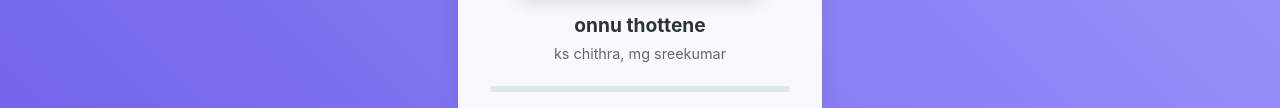
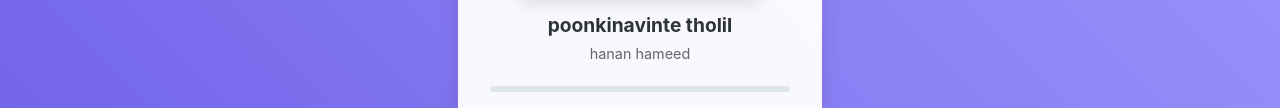
Before and after one commit to mqatd/youtube, a plain HTML site: page index.html in a window 1280 px wide. Shown: the part 403-511 px from the top of the page. Drawn offline with Linux system fonts and the light colour scheme.

Commit message:
Update index.html

```diff
--- a/index.html
+++ b/index.html
@@ -227,8 +227,8 @@
         </div>
 
         <div class="track-info">
-            <h2 class="track-title">onnu thottene</h2>
-            <p class="track-artist">ks chithra, mg sreekumar</p>
+            <h2 class="track-title">poonkinavinte tholil</h2>
+            <p class="track-artist">hanan hameed</p>
         </div>
 
         <div class="progress-bar">
```
